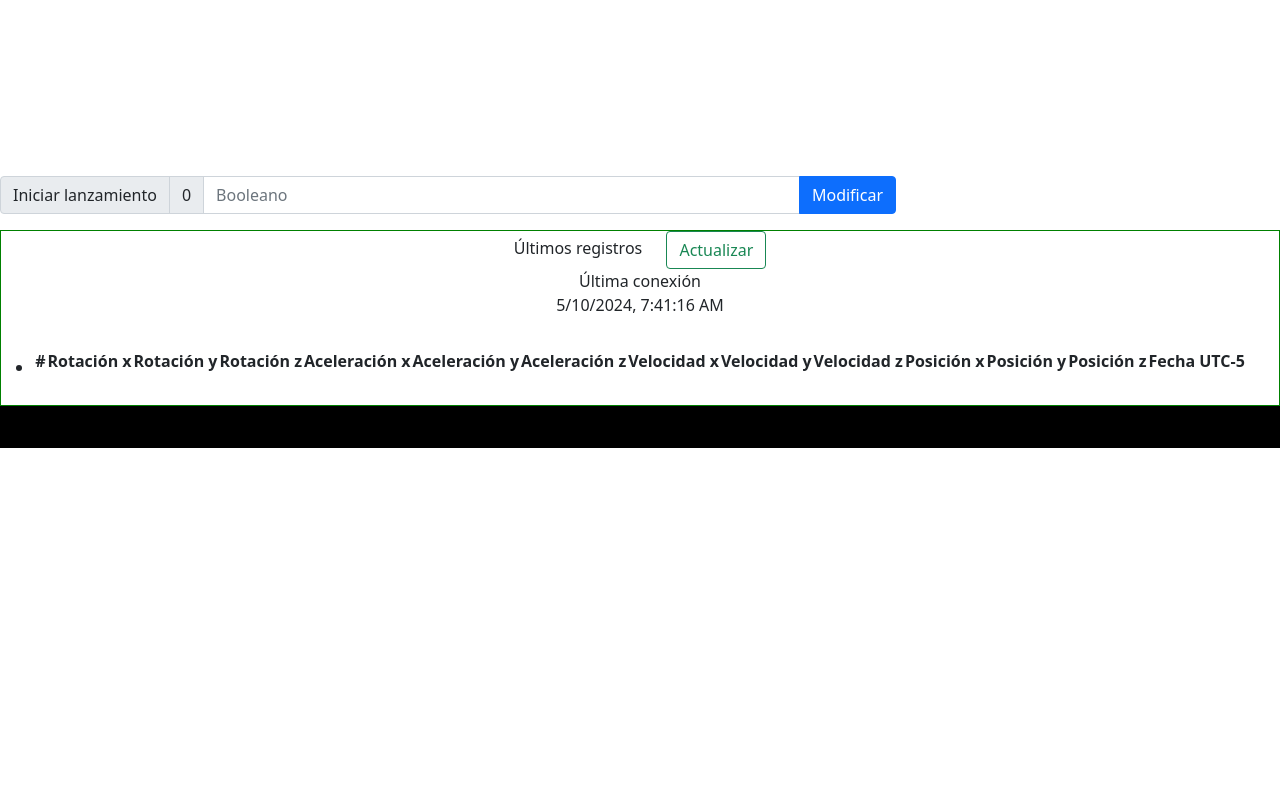
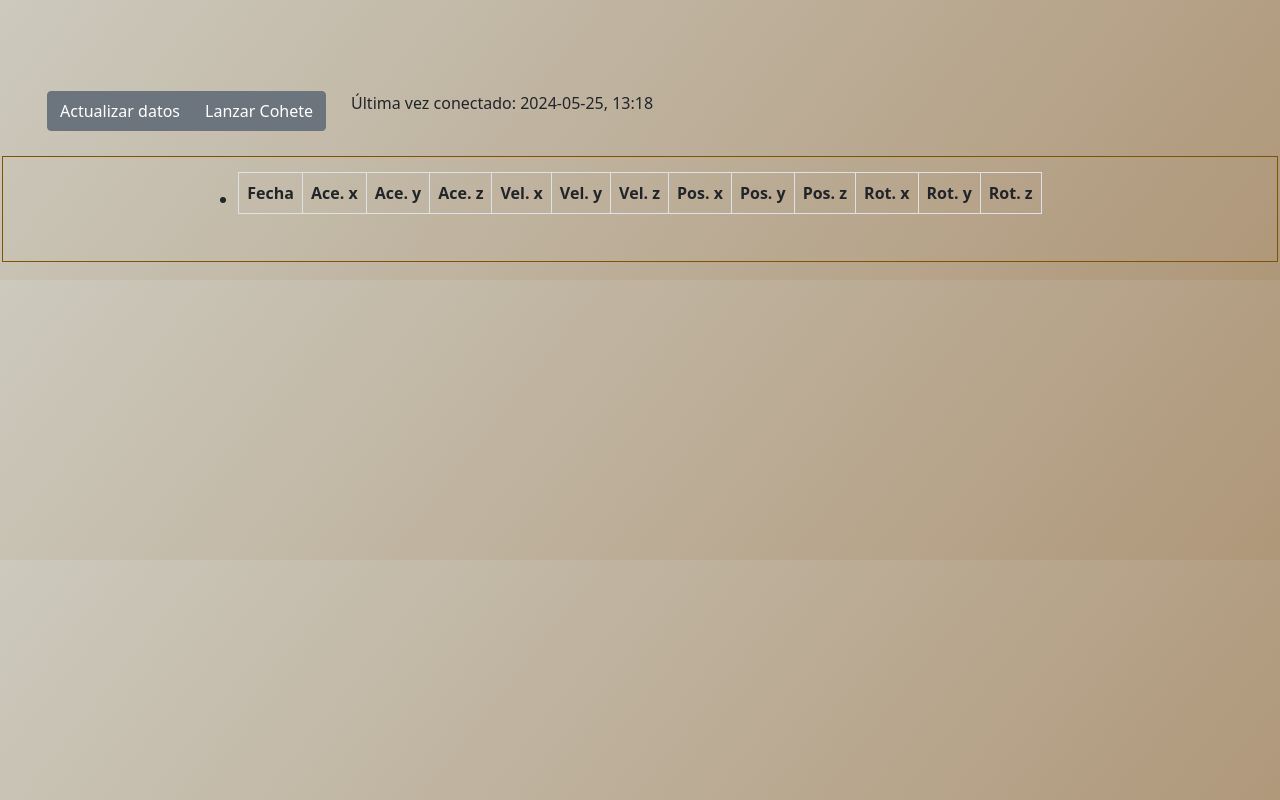
Before and after one commit to felicitomoreno/rafRocket, a PHP site: page / in a window 1280 px wide. Run offline with PHP 8.4, Linux system fonts and the light colour scheme; lists and menus that the app fills with data are empty.

Commit message:
Mejora de estética

```diff
--- a/Cohete/Main/configureSystemVariables.js
+++ b/Cohete/Main/configureSystemVariables.js
@@ -24,7 +24,7 @@ const modifyVariables = async (value, name) => {
         const valueToChange = document.getElementById(value).value
         const parameters = {
             "field": name,
-            "value": valueToChange
+            "value": 1
         }
         let response = await fetchData("rocket", "setSystemvar", parameters)
         getData()
--- a/Cohete/Main/index.css
+++ b/Cohete/Main/index.css
@@ -3,24 +3,24 @@ body {
   background-repeat: no-repeat;
   margin: 0;
   border: 0;
-  padding: 0;
+  padding: 2px;
   text-align: center;
   display: flex;
   flex-direction: column;
-  height: max-content;
-  min-height: 600px;
+  height: 100%;
+  background: linear-gradient(128deg, rgb(204, 201, 189), rgb(175, 151, 121));
 }
 
 .principal {
   display: flex;
   justify-content: center;
-  height: auto;
-  border: solid green 1px;
+  height: max-content;
+  border: solid rgb(128, 83, 0) 1px;
   overflow: hidden;
 }
 
 .shelf {
-  width: 85%;
+  width: 95%;
   margin: 15px 15px 15px 5px;
   border: none;
   box-shadow: 0px 0px 40px -24px;
@@ -42,7 +42,7 @@ body {
   border: none;
   padding: 7px 15px;
   border-radius: 2px;
-  background-color: #2de233;
+  background-color: #e28d2d;
   margin: 4px 0px;
 }
 
@@ -53,11 +53,11 @@ body {
 /* header */
 .header {
   width: 100%;
-  height: 11rem;
+  height: 4rem;
   color: white;
 }
 
-.header--cabecera {
+/* .header--cabecera {
   background-color: rgba(0, 0, 0, 0.8);
   height: 7rem;
   display: flex;
@@ -142,10 +142,10 @@ body {
 }
 
 /* footer */
-.footer {
+/* .footer {
   color: white;
   width: 100%;
   height: max-content;
   background-color: black;
   padding: 1%;
-}
+} */
--- a/Cohete/Main/index.html
+++ b/Cohete/Main/index.html
@@ -4,8 +4,8 @@
     <meta charset='UTF-8'>
     <title></title>
     <link rel='stylesheet' href='./index.css'>
-        <!-- bootstrap -->
-        <link href="https://cdn.jsdelivr.net/npm/bootstrap@5.1.3/dist/css/bootstrap.min.css" rel="stylesheet"
+    <!-- bootstrap -->
+    <link href="https://cdn.jsdelivr.net/npm/bootstrap@5.1.3/dist/css/bootstrap.min.css" rel="stylesheet"
         integrity="sha384-1BmE4kWBq78iYhFldvKuhfTAU6auU8tT94WrHftjDbrCEXSU1oBoqyl2QvZ6jIW3" crossorigin="anonymous">
 </head>
 
@@ -21,47 +21,45 @@
             .catch(error => console.error('Error al cargar el header:', error));
     </script>
 
-    <div class="input-group mb-3" style="width: 70%; align-content: center;">
-        <span class="input-group-text">Iniciar lanzamiento</span>
-        <span id="resetSensors" class="input-group-text">0</span>
-        <input id="resetSensors_value" placeholder="Booleano" type="number" class="form-control"
-            aria-label="Dollar amount (with dot and two decimal places)">
-        <button class="btn btn-primary" type="button" id="button-addon1"
-            onclick="modifyVariables('resetSensors_value', 'resetSensors')">Modificar</button>
+    <div style="display: flex; flex-direction: row; text-align: center; margin: 25px;">
+
+        <div class="btn-group" style="text-align: start;">
+
+            <button style="margin-left: 20px;" type="button" class="btn btn-secondary btn-primary"
+                onclick="bringData()">Actualizar datos</button>
+
+            <button class="btn btn-secondary btn-primary" type="button" id="button-addon1"
+                onclick="modifyVariables('resetSensors_value', 'resetSensors')">Lanzar Cohete</button>
+        </div>
+
+        <div class="" style="text-align: start; padding-left: 25px; display: flex; flex-direction: row;">
+            <p id="lastConnection"> Última vez conectado: 2024-05-25, 13:18</p> <p id="resetSensors" ></p>
+        </div>
+
     </div>
-
     <div class='principal'>
         <div class=''>
 
             <div class="" style="width: fit-content;">
-                <div class="" style="text-align: center; ">
-                    Últimos registros
-                    <button style="margin-left: 20px;" type="button" class="btn btn-outline-success"
-                        onclick="bringData()">Actualizar</button>
-                </div>
-                <div class="" style="text-align: center; ">
-                    Última conexión <p id="lastConnection"> 5/10/2024, 7:41:16 AM</p>
-
-                </div>
-                <ul  style="width: fit-content; padding: 15px;">
-                    <li class="" style="width: fit-content;">
-                        <table class="" style="width: fit-content; scroll-margin-left: -30px;">
+                <ul style="width: fit-content; padding: 15px;">
+                    <li class=".table-dark" style="width: fit-content;">
+                        <table class="table table-bordered table-hover"
+                            style="width: fit-content; scroll-margin-left: -30px;">
                             <thead>
                                 <tr>
-                                    <th scope="col">#</th>
-                                    <th scope="col">Rotación x</th>
-                                    <th scope="col">Rotación y</th>
-                                    <th scope="col">Rotación z</th>
-                                    <th scope="col">Aceleración x</th>
-                                    <th scope="col">Aceleración y</th>
-                                    <th scope="col">Aceleración z</th>
-                                    <th scope="col">Velocidad x</th>
-                                    <th scope="col">Velocidad y</th>
-                                    <th scope="col">Velocidad z</th>
-                                    <th scope="col">Posición x</th>
-                                    <th scope="col">Posición y</th>
-                                    <th scope="col">Posición z</th>
-                                    <th scope="col">Fecha UTC-5</th>
+                                    <th scope="col">Fecha</th>
+                                    <th scope="col">Ace. x</th>
+                                    <th scope="col">Ace. y</th>
+                                    <th scope="col">Ace. z</th>
+                                    <th scope="col">Vel. x</th>
+                                    <th scope="col">Vel. y</th>
+                                    <th scope="col">Vel. z</th>
+                                    <th scope="col">Pos. x</th>
+                                    <th scope="col">Pos. y</th>
+                                    <th scope="col">Pos. z</th>
+                                    <th scope="col">Rot. x</th>
+                                    <th scope="col">Rot. y</th>
+                                    <th scope="col">Rot. z</th>
                                 </tr>
                             </thead>
                             <tbody id="row_table">
--- a/Cohete/Main/index.js
+++ b/Cohete/Main/index.js
@@ -39,10 +39,7 @@ const bringData = async () => {
 
 
             <tr>
-                <th scope="row">${i}</th>
-                <td scope="col">${e.rot_x}</td>
-                <td scope="col">${e.rot_y}</td>
-                <td scope="col">${e.rot_z}</td>
+                <td scope="col">${formatDate(e.createdAt)}</td>
                 <td scope="col">${e.acc_x}</td>
                 <td scope="col">${e.acc_y}</td>
                 <td scope="col">${e.acc_z}</td>
@@ -52,7 +49,9 @@ const bringData = async () => {
                 <td scope="col">${e.pos_x}</td>
                 <td scope="col">${e.pos_y}</td>
                 <td scope="col">${e.pos_z}</td>
-                <td scope="col">${formatDate(e.createdAt)}</td>
+                <td scope="col">${e.rot_x}</td>
+                <td scope="col">${e.rot_y}</td>
+                <td scope="col">${e.rot_z}</td>
             </tr>
             `
         }
@@ -63,7 +62,7 @@ const bringData = async () => {
 const formatDate = (DateResponse) => {
     let newDate = new Date(DateResponse)
     newDate.setHours(newDate.getHours() - 5)
-    return newDate.toLocaleString()
+    return newDate.toDateString() + newDate.toTimeString()
 }
 
 
@@ -78,7 +77,7 @@ const getLastConnection = async () => {
         for (const e of response) {
             i++
             rowTable.innerHTML += `
-                ${formatDate(e.modifiedAt)}
+                Última vez conectado: ${formatDate(e.modifiedAt)}
             `
         }
     } catch (error) { console.error(error) }
```
